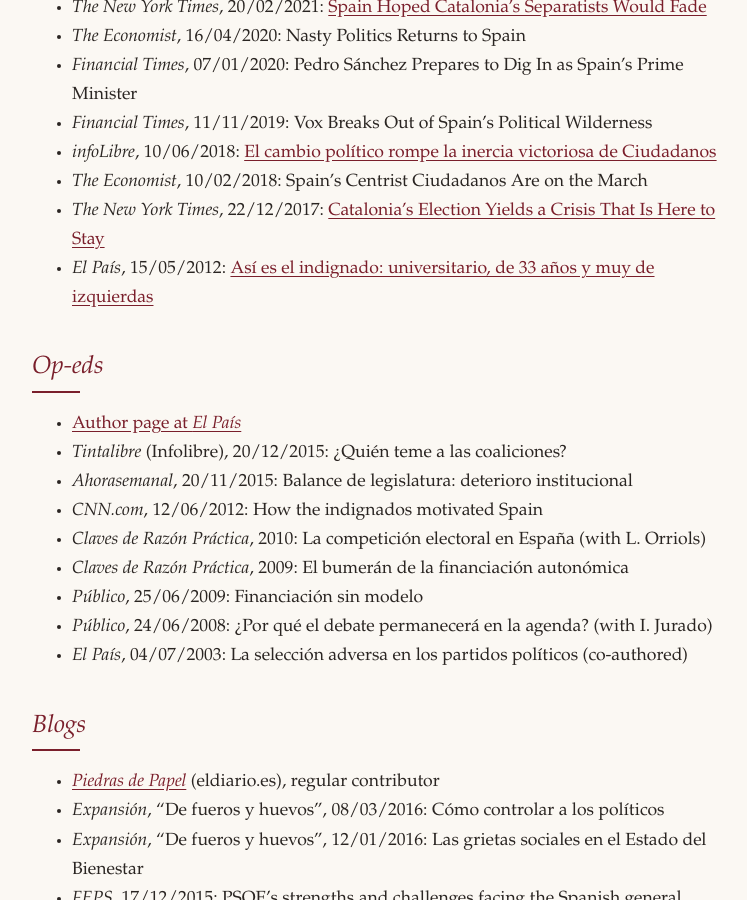
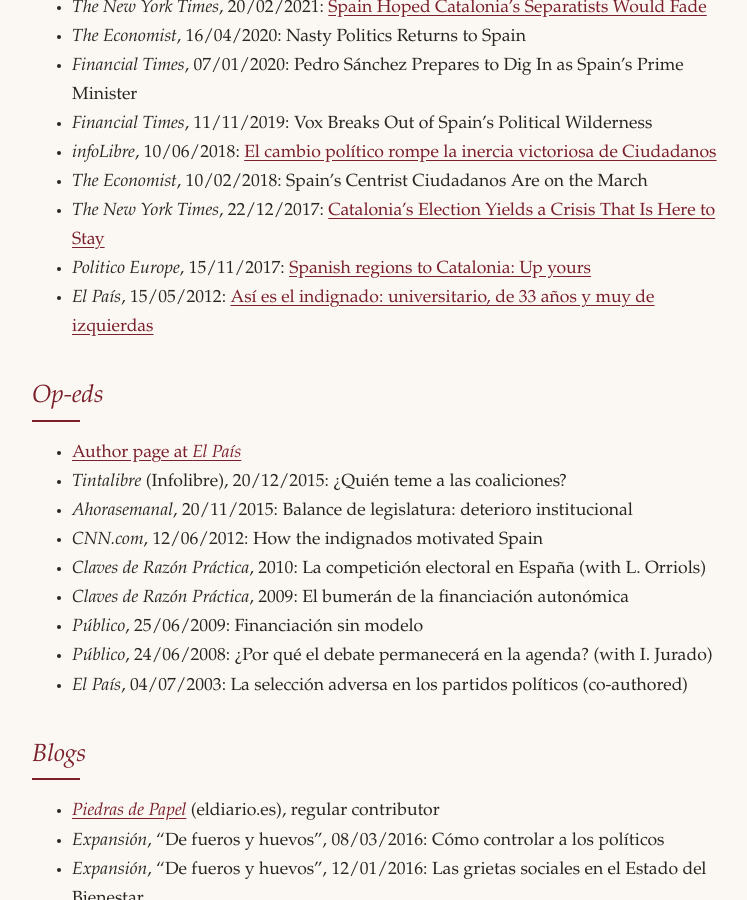
Before and after one commit to sandraleonalfonso/Sandra-Leon, a Jekyll site: the page built from engagement.md, in a window 1280 px wide and 900 px high, scrolled down 2304 px. Shown: the whole window, without its empty margins (260-1007 px from the left). Built offline with Jekyll 4.4.1, drawn with Linux system fonts in a browser that asks for light colours.

Commit message:
Engagement: add Politico Europe quote
Co-Authored-By: Claude Opus 5.5 (1M context) <noreply@anthropic.com>
Claude-Session: https://claude.ai/code/session_01Csi1G9zYbePJE1osHYZ3KG

```diff
--- a/engagement.md
+++ b/engagement.md
@@ -69,6 +69,7 @@ Quoted in:
 - *infoLibre*, 10/06/2018: [El cambio político rompe la inercia victoriosa de Ciudadanos](https://www.infolibre.es/politica/cambio-politico-rompe-inercia-victoriosa-ciudadanos_1_1159395.html)
 - *The Economist*, 10/02/2018: Spain's Centrist Ciudadanos Are on the March
 - *The New York Times*, 22/12/2017: [Catalonia's Election Yields a Crisis That Is Here to Stay](https://www.nytimes.com/2017/12/22/world/europe/catalonia-election-spain.html)
+- *Politico Europe*, 15/11/2017: [Spanish regions to Catalonia: Up yours](https://www.politico.eu/article/spain-regional-conundrum-catalan-independence/)
 - *El País*, 15/05/2012: [Así es el indignado: universitario, de 33 años y muy de izquierdas](https://elpais.com/politica/2012/05/14/actualidad/1337005195_251451.html)
 
 ## Op-eds
```
